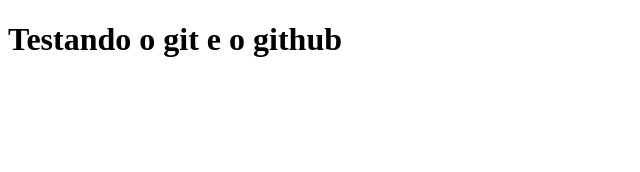
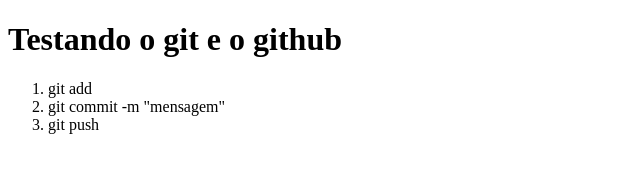
Before and after one commit to CesarAFlores/Demo_T18, a plain HTML site: page index.html in a window 1280 px wide. Shown: the whole page, without its empty margins (0-640 px from the left). Drawn offline with Linux system fonts and the light colour scheme.

Commit message:
insere lista ordenada

```diff
--- a/index.html
+++ b/index.html
@@ -8,6 +8,11 @@
 </head>
 <body>
     <h1>Testando o git e o github</h1>
+    <ol>
+        <li>git add</li>
+        <li>git commit -m "mensagem"</li>
+        <li>git push</li>
+    </ol>
 
 </body>
 </html>
```
